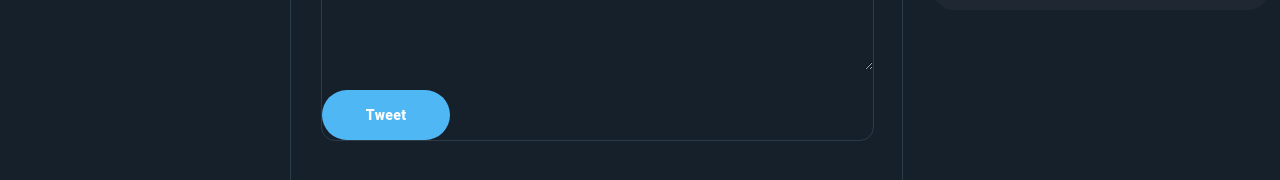
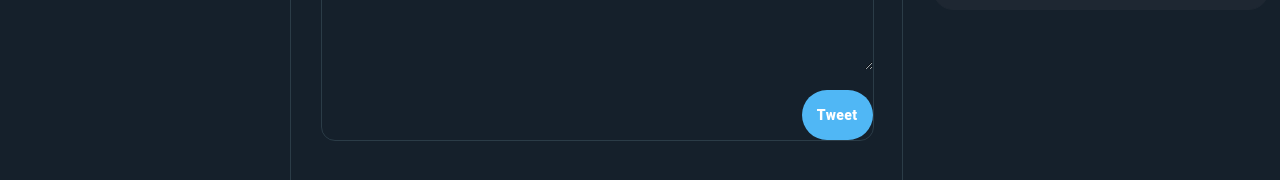
Before and after one commit to user-64bit/The-Tweetfolio, a React (Create React App) app: page /connects in a window 1280 px wide. Shown: the part 426-606 px from the top of the page. Built offline with nearby package versions, Linux system fonts and the light colour scheme; a web font is replaced by a local one.

Commit message:
Changes made as per Issue #4
Added Popup to connection route

```diff
--- a/src/components/Connections.css
+++ b/src/components/Connections.css
@@ -38,6 +38,7 @@
     outline: none;
     overflow: hidden;
     font-family: 'DynaPuff', cursive;
+    color:white;
 
 }
 .form-control:focus{
@@ -76,3 +77,6 @@
 .icon{
     background-color: #15202b;
 }
+.jc-flex-end{
+    justify-content: flex-end;
+}
--- a/src/components/Connections.js
+++ b/src/components/Connections.js
@@ -2,10 +2,13 @@
 import CreateIcon from '@material-ui/icons/Create';
 import MailOutlineIcon from '@material-ui/icons/MailOutline';
 import { Button } from "@material-ui/core";
+import Popups from "./Popups";
+
 
 import PermIdentityIcon from '@material-ui/icons/PermIdentity';import './Connections.css';
 
 const Connections = () => {
+    // var state = { data : "Hello World" }
   return (
         <>
         <div className="connects">
@@ -38,10 +41,12 @@
                         </label>
                         <textarea rows="15" cols="78" type="text" id="formMessage"  placeholder="Message.."/>
                     </div>
-                    <div className="form-group">
-                    <Button variant="outlined" className="sidebar__tweet contact_btn" fullWidth>
+                    <div className="form-group jc-flex-end">
+                    <Popups Text="This Section is still under construction but you email me on arth.prajapati@outlook.com"/>
+
+                    {/* <Button variant="outlined" className="sidebar__tweet contact_btn" fullWidth>
         Tweet
-      </Button>
+      </Button> */}
                     </div>
                 </form>
             </div>
--- a/src/components/Popups.js
+++ b/src/components/Popups.js
@@ -4,7 +4,7 @@
 import React, { useState } from 'react';
 import Popup from 'reactjs-popup';
 
-const Popups = () => {
+const Popups = ({Text}) => {
   const [open, setOpen] = useState(false);
   const closeModal = () => setOpen(false);
   return (
@@ -17,8 +17,7 @@
           <a className="close" onClick={closeModal}>
             &times;
           </a>
-          Awwwww.... You wanna Play with this button 🤣....
-          I'm Still working on this, So Stay Tuned
+         {Text}
           {/* <img src="./Images/twitter.jpg" alt="" /> */}
         </div>
       </Popup>
--- a/src/components/Sidebar.js
+++ b/src/components/Sidebar.js
@@ -38,7 +38,8 @@
         </div>
       </Link>
 
-      <Popups/>
+      <Popups Text=" Awwwww.... You wanna Play with this button 🤣....
+          I'm Still working on this, So Stay Tuned"/>
       {/* <div className="button">
       <ModalImage small="HI" large={Meme}/>
       </div> */}
```
